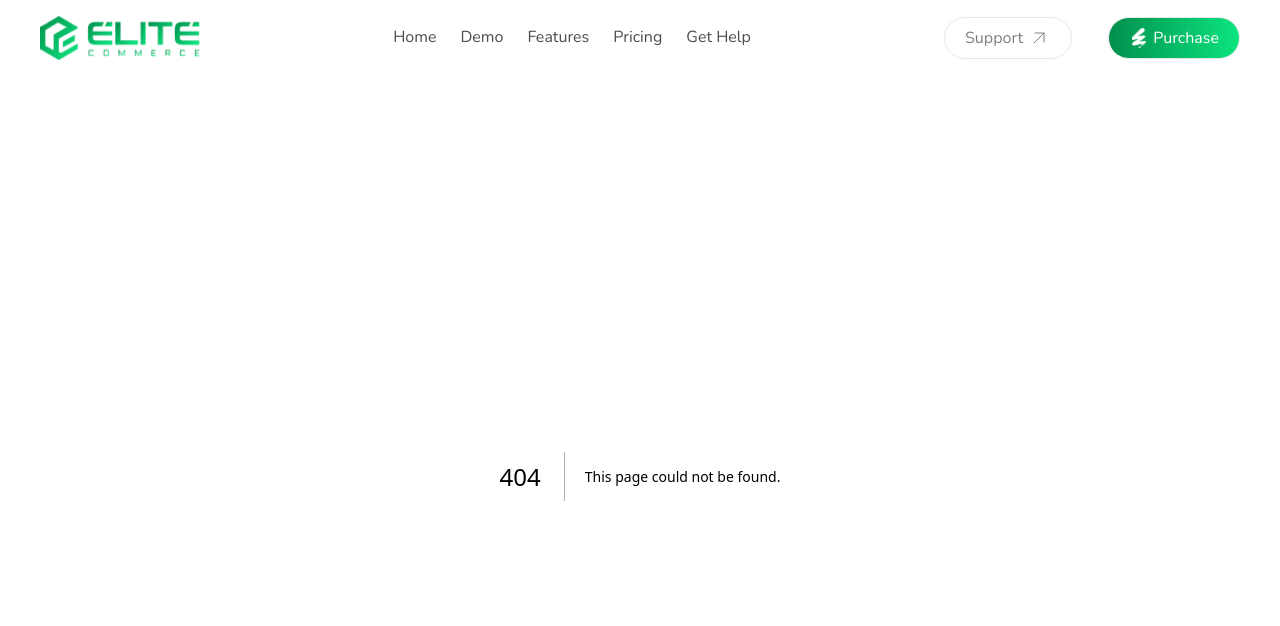
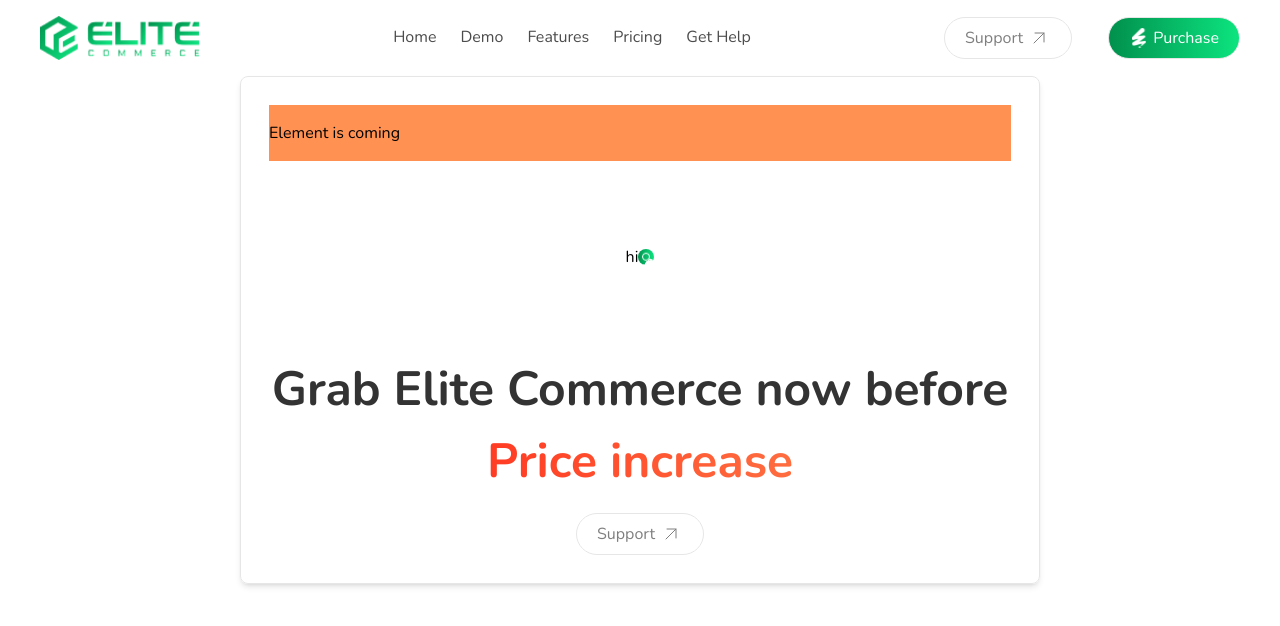
Before and after one commit to expertsquad/elite-commerce-landing-page, a Next.js app: page /glass in a window 1280 px wide. Before the commit this address had no page. Shown: the top 626 px of the page. Built offline with nearby package versions, Linux system fonts and the light colour scheme.

Commit message:
working on Glassmorphism

```diff
--- /dev/null
+++ b/src/app/glass/page.tsx
@@ -0,0 +1,34 @@
+import Button from "@/components/Shared/Button";
+import Circle from "@/components/Shared/Circle";
+import { IconArrowUpRight } from "@tabler/icons-react";
+
+const page = () => {
+  return (
+    <section className="main-container ">
+      <div className=" md:w-8/12 w-full mx-auto flex items-center justify-center flex-col gap-4 bg-primary-light/30 p-7 rounded-lg bg-clip-padding backdrop-filter backdrop-blur-xl shadow-md border border-black-10">
+        <p className="py-4 bg-secondary-light w-full">Element is coming</p>
+        <div className="h-[160px] w-[160px] bg-secondary/50 rounded-full flex items-center justify-center mx-auto ">
+          hi
+          <Circle spinText="Hello Bangladesh Companigonj" />
+        </div>
+        <h2 className="text-black-80 [font-size:clamp(1.5rem,4vw,3rem)] font-semibold">
+          Grab Elite Commerce now before <br />
+          <p className="text-gradient-secondary text-center">Price increase</p>
+        </h2>
+        <Button
+          mainClass="font-medium text-white border border-black-10 px-5 py-2"
+          stripHoverEffect={true}
+          animatationOne={true}
+          animatationOneClass="bg-gradient-secondary"
+          iconThreeTrue={true}
+          iconThree={<IconArrowUpRight stroke={1} />}
+          iconThreeClass="group-hover:rotate-45 transition-all duration-300 ease-in-out pl-1 text-black-50 group-hover:text-white"
+          buttonText="Support"
+          buttonTextClass="text-black-50 text-[clamp(12px,3vw,16px)] group-hover:text-white"
+        />
+      </div>
+    </section>
+  );
+};
+
+export default page;
--- a/src/app/globals.css
+++ b/src/app/globals.css
@@ -219,6 +219,21 @@
 }
 
 /* slide left and right and top and bottom animation start */
+@keyframes waveAnimation {
+  0% {
+    transform: translateY(0);
+  }
+  50% {
+    transform: translateY(-10px);
+  }
+  100% {
+    transform: translateY(0);
+  }
+}
+
+.animate-wave {
+  animation: waveAnimation 2s ease-in-out infinite;
+}
 
 /* Slide in from the left */
 @keyframes slideInLeft {
--- a/src/app/seo/page.tsx
+++ /dev/null
@@ -1,12 +0,0 @@
-import SeoSection from "@/components/main/SeoSection";
-import React from "react";
-
-const page = () => {
-  return (
-    <div>
-      <SeoSection />
-    </div>
-  );
-};
-
-export default page;
--- a/src/components/Shared/Circle.tsx
+++ b/src/components/Shared/Circle.tsx
@@ -30,7 +30,7 @@
           ref={textRef}
           className="absolute w-full h-full animate-spin-rotate-text text-white select-none "
         >
-          {spinText} heelo
+          {spinText}
         </div>
         {/* Circle center content */}
         <div className=" animate-bounce absolute p-[3px] border border-white  rounded-full  flex items-center justify-center text-white">
--- a/src/components/main/SeoSection.tsx
+++ b/src/components/main/SeoSection.tsx
@@ -6,19 +6,25 @@
   return (
     <section className="relative">
       {/* blur ball */}
-      <div className="h-[180px] w-[180px] bg-primary blur-[230px] absolute top-0 left-0   "></div>
+      <div className="h-[180px] w-[180px] bg-primary blur-[230px] absolute top-0 left-0"></div>
       <div className="main-container flex items-center justify-center flex-col-reverse lg:gap-12 md:gap-6 gap-10 md:flex-row">
         {/* left div */}
-        <div className="lg:w-5/12 md:w-1/2 w-full h-[500px]  ">
+        <div className="lg:w-5/12 md:w-1/2 w-full h-[500px]">
           <h2 className="[font-size:clamp(20px,4.5vw,30px)] font-bold text-start py-5">
             Optimum Online Impact with Precision{" "}
             <span className="text-primary">SEO</span>
           </h2>
           <SeoCollapsibleItem />
         </div>
-        {/* right div */}
+        {/* right div with wave animation */}
         <div className="">
-          <Image alt="seo" src={seoImg} width={500} height={500} />
+          <Image
+            alt="seo"
+            src={seoImg}
+            width={500}
+            height={500}
+            className="animate-wave"
+          />
         </div>
       </div>
       {/* blur ball */}
```
